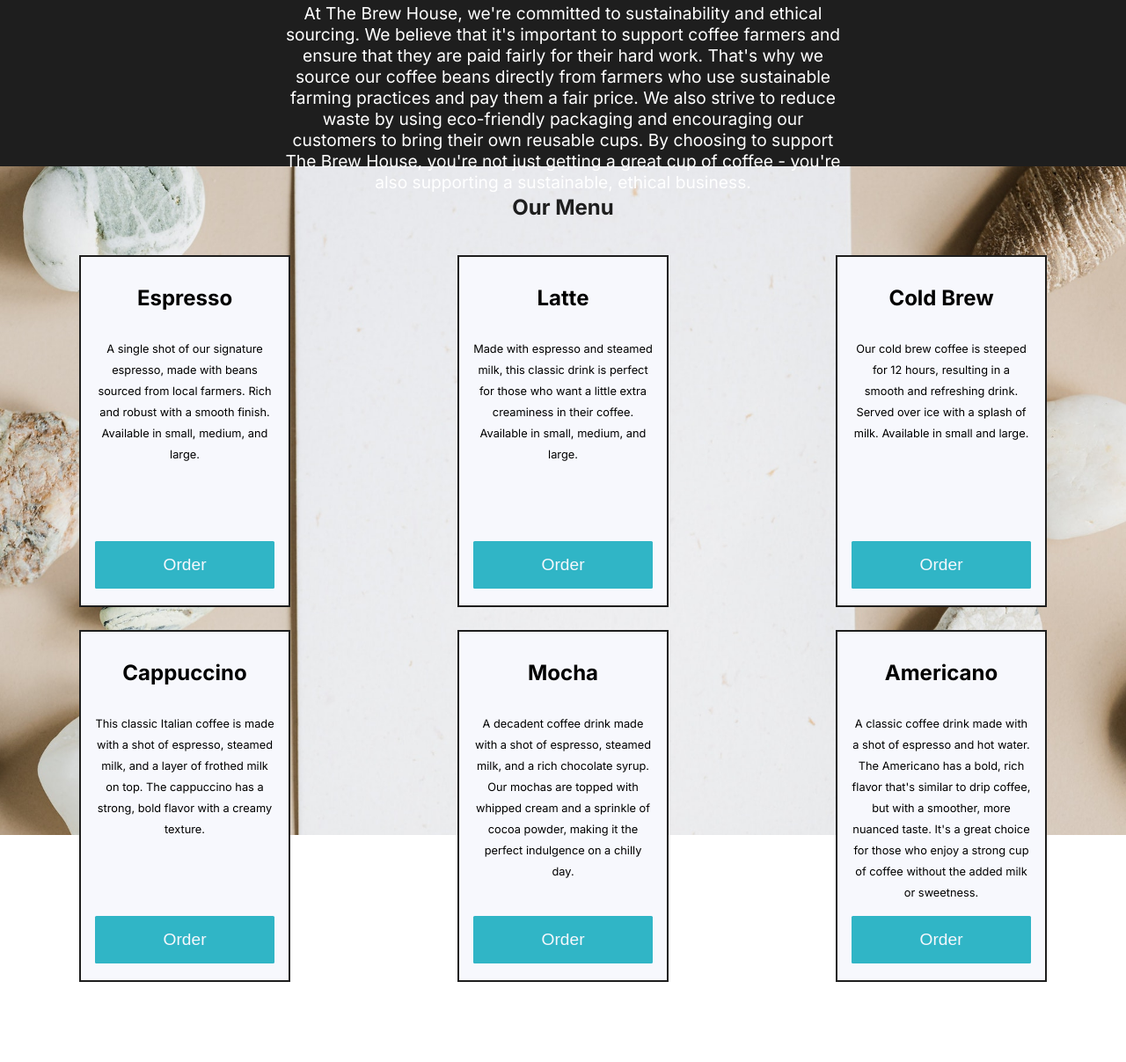
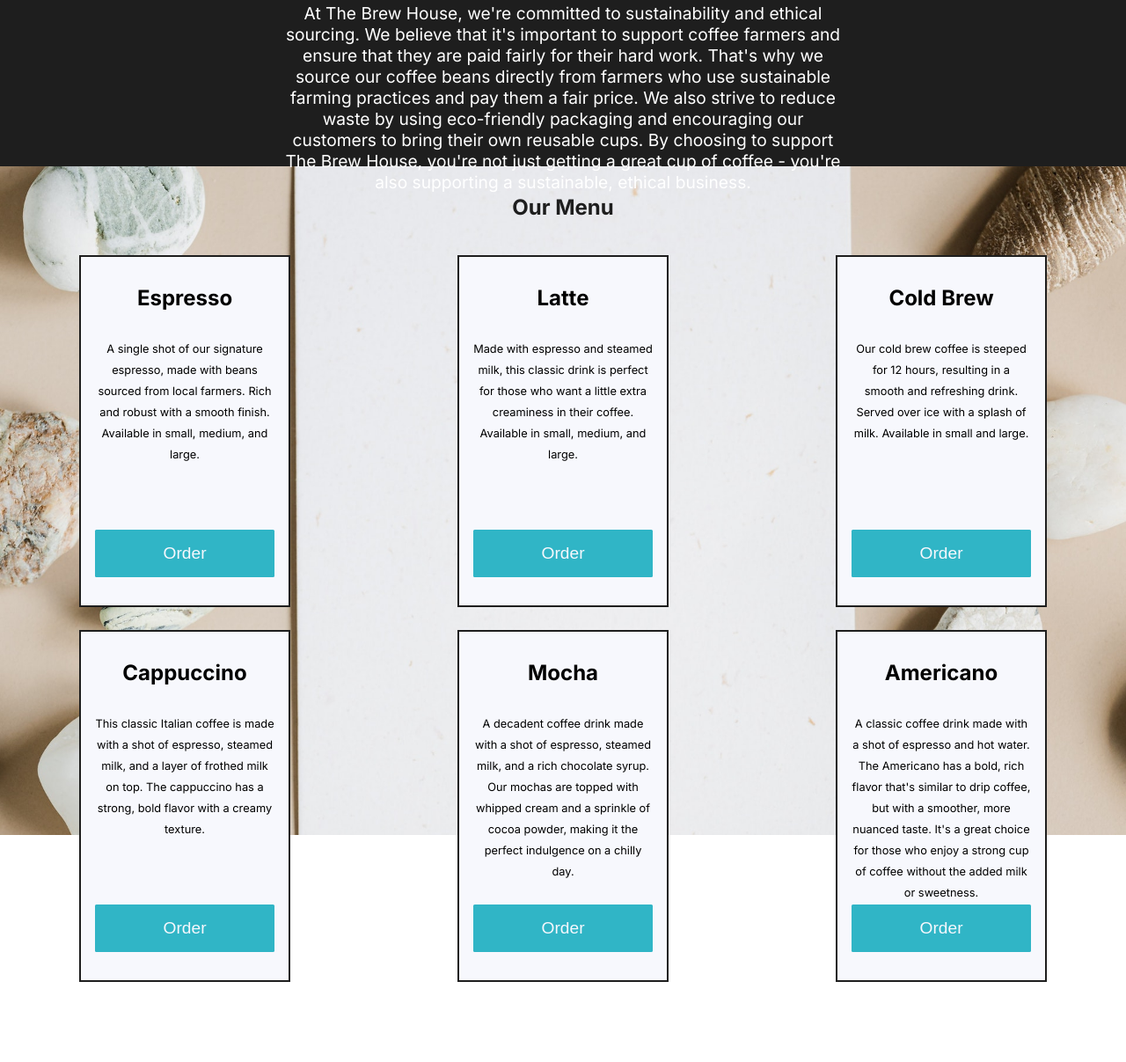
Before and after one commit to Daaanwi/thebrewhouse, a plain HTML site: page index.html in a window 1280 px wide. Shown: the part 1091-2298 px from the top of the page at 88% size. After the commit the page ends 2215 px from the top, so only its background shows below. Drawn offline with Linux system fonts and the light colour scheme.

Commit message:
Fix button for cards

```diff
--- a/styles.css
+++ b/styles.css
@@ -60,7 +60,7 @@ nav {
 }
 
 .btn--order {
-  margin-top: 2rem;
+  margin-top: auto;
   border-radius: 0.1rem;
   font-size: 1.2rem;
   text-decoration: none;
@@ -178,6 +178,9 @@ nav {
 }
 
 .menu--card {
+  display: flex;
+  flex-direction: column;
+  justify-content: space-between;
   width: 240px;
   height: 400px;
   background-color: #f7f8fd;
@@ -201,9 +204,10 @@ nav {
   height: 100%;
   width: 100%;
   text-align: center;
-  display: flex;
   padding: 0 1rem;
+  margin-bottom: 2rem;
   line-height: 1.5rem;
+  /* background-color: #1d9bac; */
 }
 
 .menu--card__content__text {
```
